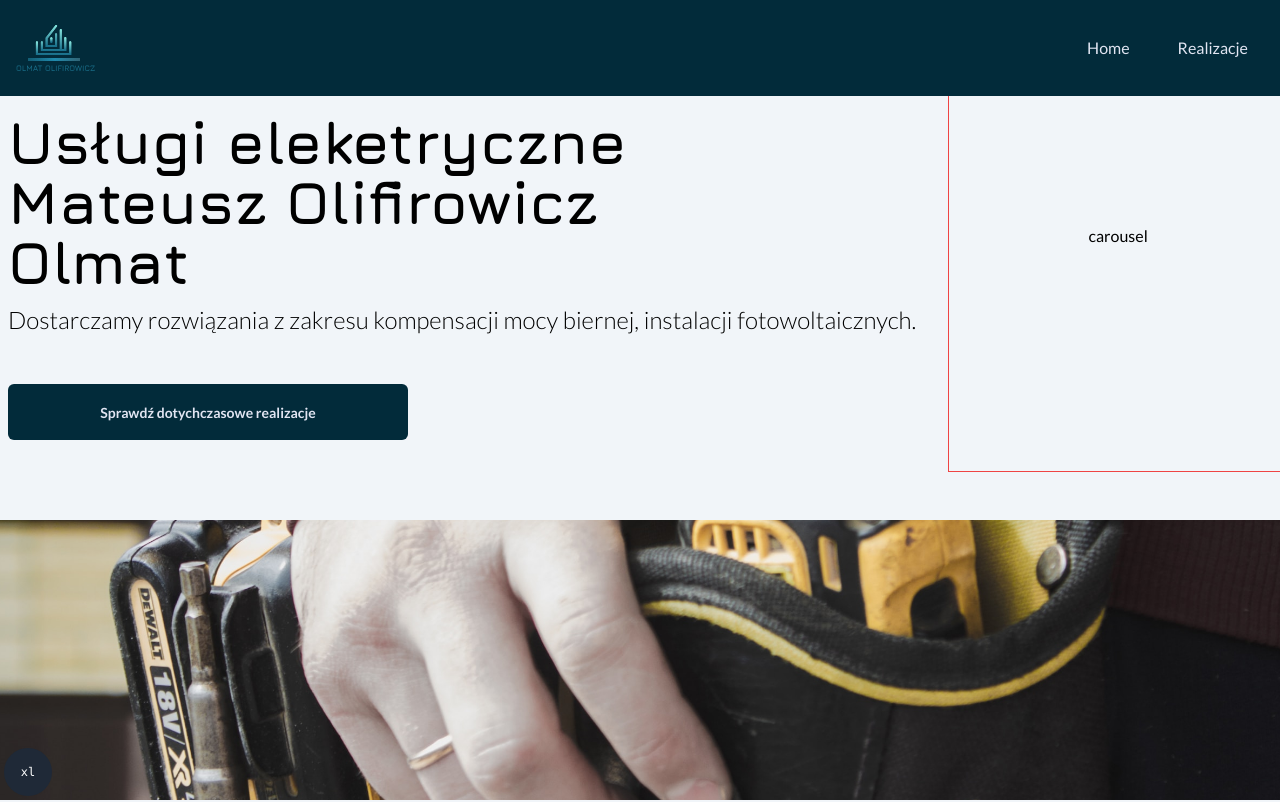
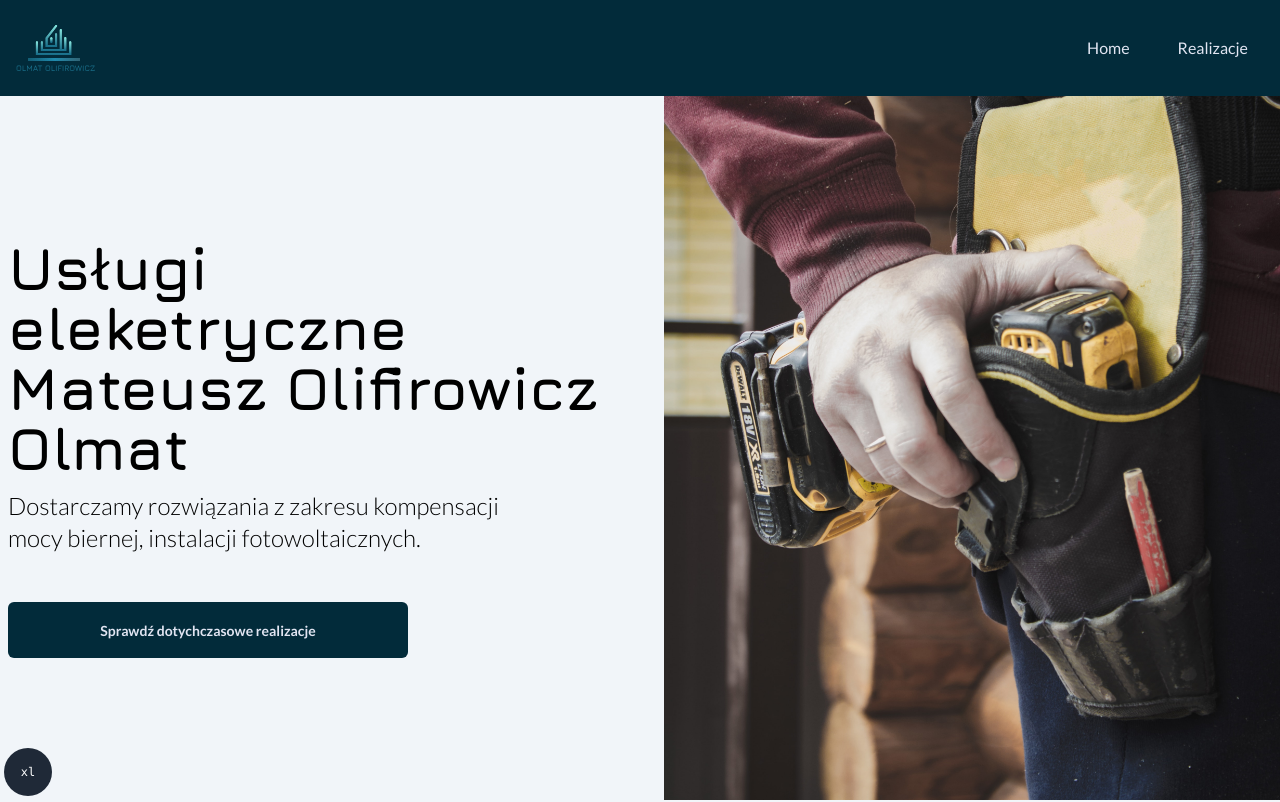
Before and after one commit to rafal19987/Olmat-Landing-Page-Electrician-Nextjs-Tailwind-TypeScript, a Next.js app: page / in a window 1280 px wide. Shown: the top 802 px of the page. Built offline with nearby package versions, Linux system fonts and the light colour scheme.

Commit message:
feat: add desktop view for LandingSection

```diff
--- a/src/app/page.tsx
+++ b/src/app/page.tsx
@@ -22,15 +22,14 @@ export default function Home() {
 
 const LandingSection = () => {
   return (
-    <section className="flex flex-col gap-12 p-4 w-full lg:flex-wrap lg:p-0 lg:justify-between lg:h-screen">
-      <div className="flex flex-col gap-4 lg:grow lg:flex-row">
-        <div>
+    <section className="flex flex-col gap-12 p-4 w-full lg:p-0  lg:h-screen lg:flex-row">
+      <div className="flex flex-col gap-4 lg:grow lg:flex-row lg:w-2/4 lg:items-center lg:justify-center">
         <div className="flex flex-col lg:p-4">
           <div className="flex flex-col gap-3 font-jura lg:mt-24">
             <Typography.H1>
               Usługi eleketryczne Mateusz Olifirowicz Olmat
             </Typography.H1>
-              <Typography.H2>
+            <Typography.H2 className="lg:max-w-[500px]">
               Dostarczamy rozwiązania z zakresu kompensacji mocy biernej,
               instalacji fotowoltaicznych.
             </Typography.H2>
@@ -46,11 +45,7 @@ const LandingSection = () => {
           </div>
         </div>
       </div>
-        <div className="hidden lg:flex border-red-500 border lg:grow lg:items-center lg:justify-center">
-          carousel
-        </div>
-      </div>
-      <div className="relative h-[calc(50vh)] overflow-hidden rounded-xl lg:rounded-none lg:w-[calc(100vw-var(--header-width-desktop)))] lg:h-[280px]">
+      <div className="relative h-[calc(50vh)] overflow-hidden rounded-xl lg:rounded-none lg:w-2/4 lg:h-screen">
         <Image
           src={mainPhoto}
           alt="fotografia elektryka by: james-kovin"
```
Lines whose indentation alone changed are shown as unchanged.
